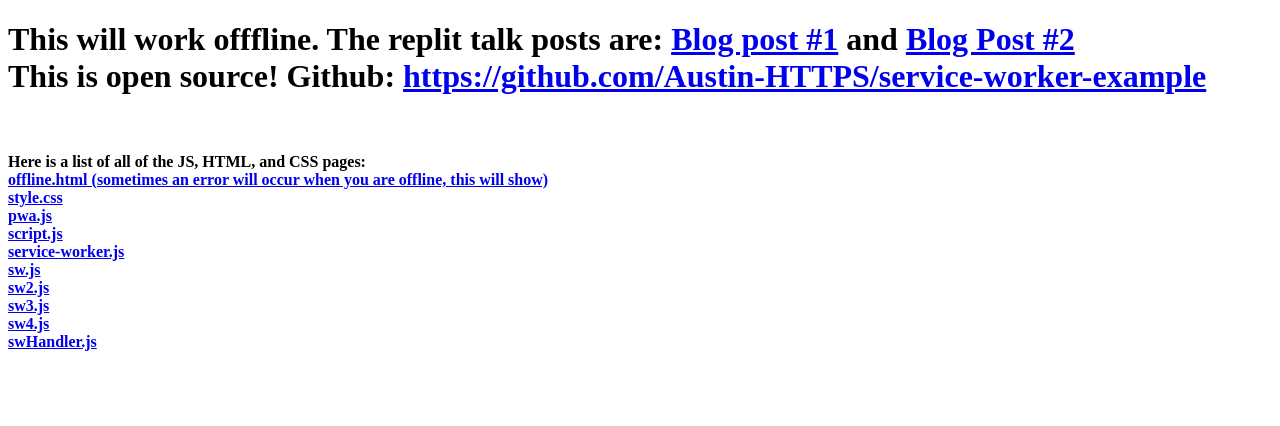
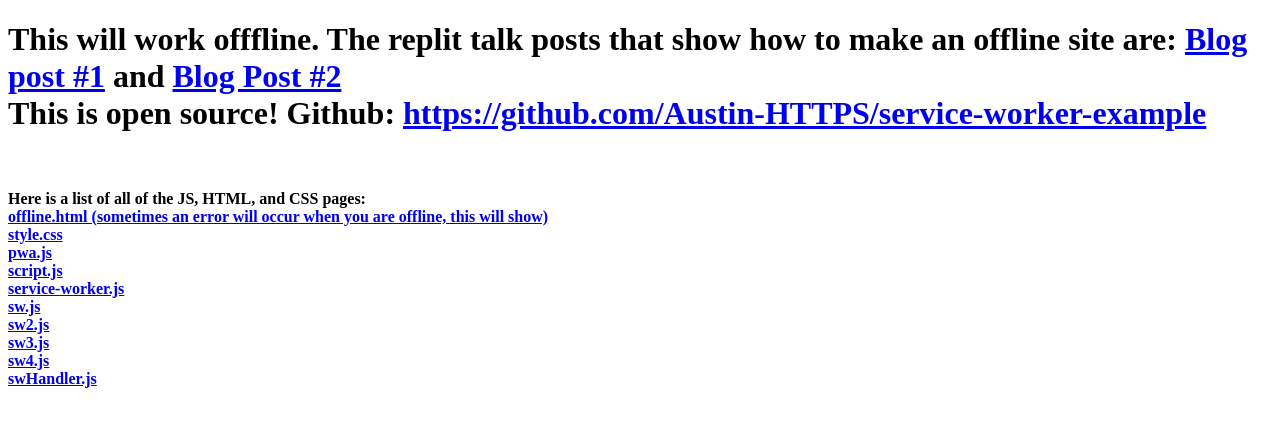
Before and after one commit to Austin-HTTPS/service-worker-example, a plain HTML site: page index.html in a window 1280 px wide. Drawn offline with Linux system fonts and the light colour scheme.

Commit message:
Updated #3 3/20/22

```diff
--- a/index.html
+++ b/index.html
@@ -9,7 +9,7 @@
     <script src="sw4.js"></script>
   </head>
   <body>
-    <h1>This will work offfline. The replit talk posts are: <a href="https://replit.com/talk/learn/How-to-make-your-website-work-offline-with-Service-Workers/111868">Blog post #1</a> and <a href="https://replit.com/talk/learn/Battle-of-the-workers-Service-workers-vs-Web-workers-what-are-they-and-what-do-they-do/83254">Blog Post #2</a></br>
+    <h1>This will work offfline. The replit talk posts that show how to make an offline site are: <a href="https://replit.com/talk/learn/How-to-make-your-website-work-offline-with-Service-Workers/111868">Blog post #1</a> and <a href="https://replit.com/talk/learn/Battle-of-the-workers-Service-workers-vs-Web-workers-what-are-they-and-what-do-they-do/83254">Blog Post #2</a></br>
     This is open source! Github: <a href="https://github.com/Austin-HTTPS/service-worker-example">https://github.com/Austin-HTTPS/service-worker-example</a>
     </h1>
       <h4>
```
